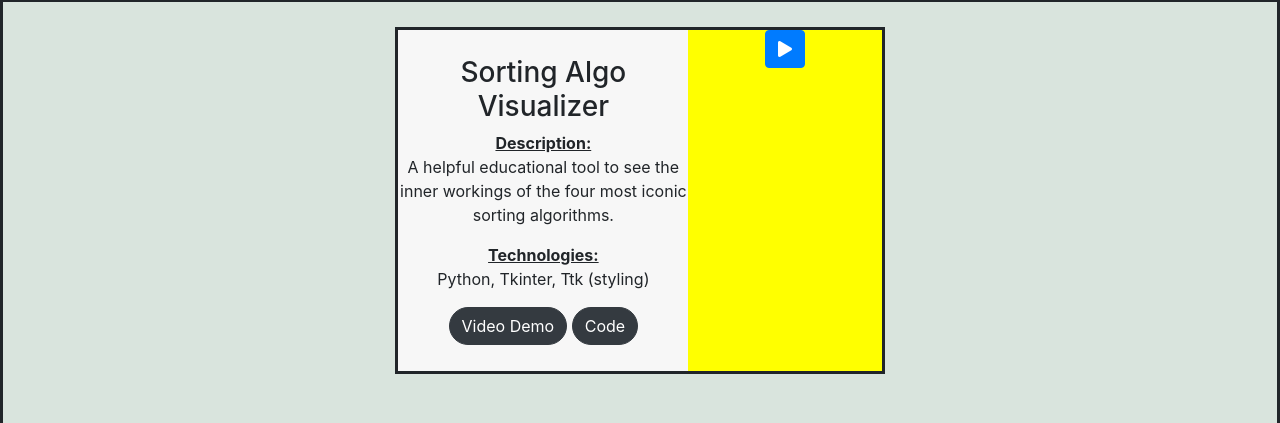
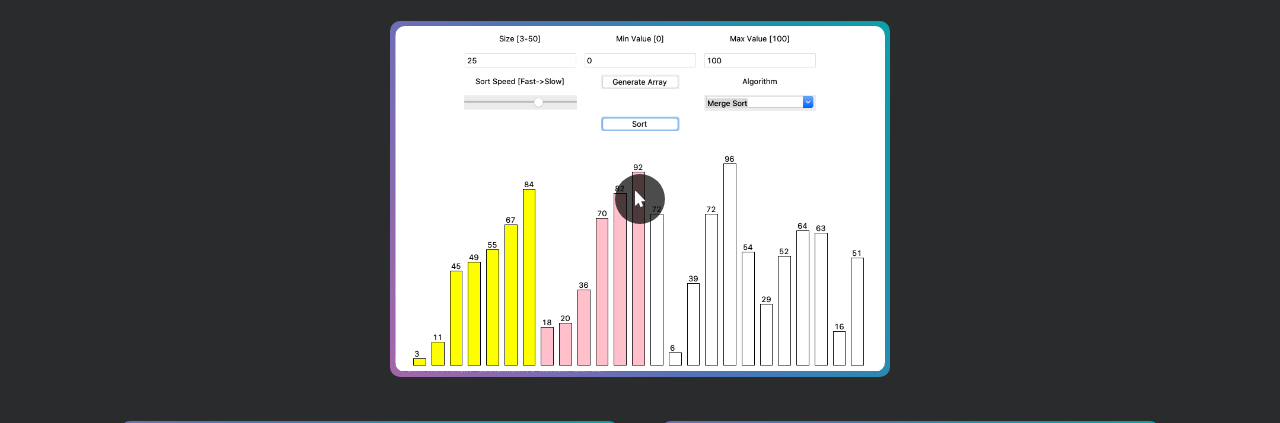
Before and after one commit to SeanFromOhio/portfolio-V1, a Flask app: page / in a window 1280 px wide. Shown: the part 857-1280 px from the top of the page. Run offline with Flask 2, Linux system fonts and the light colour scheme; some libraries are stand-ins or nearby versions.

Commit message:
Change color changes across the site. Index page now has better flow with color overlapping and indication to scroll down. Project boxes now have a color gradient border and flip when hovered.

```diff
--- a/static/css/main.css
+++ b/static/css/main.css
@@ -1,8 +1,12 @@
+@import url('https://fonts.googleapis.com/css?family=Raleway:200');
+
 html, body {
     padding: 0px;
     margin: 0px;
     height: 100%;
-    background: #d9e4dd;
+    background: #292b2c;
+    color: white;
+    scroll-behavior: smooth;
 }
 
 .full-screen {
@@ -53,6 +57,8 @@ html, body {
 .project-box {
     width: 40%;
     background: #f7f7f7;
+    font-family: Raleway;
+    color: white;
 }
 
 .project-text {
@@ -64,6 +70,23 @@ html, body {
     height: 100%;
     width: 40%;
     background: yellow;
+}
+
+.pic-overlay {
+    display: flex;
+    justify-content: center;
+    align-items: center;
+    border-radius: 50px;
+    background: rgba(0, 0, 0, 0.7);
+    width: 50px;
+    height: 50px;
+}
+
+#pic-sorting_algo {
+    background: url(/static/images/portfolio_project_sorting_algo.png);
+    background-position: center center;
+    background-size: cover;
+    background-repeat: no-repeat;
 }
 
 #pic-swerl {
@@ -91,3 +114,99 @@ html, body {
 .custom-button {
     border-radius: 20px;
 }
+
+.bg-black {
+    background: #292b2c;
+}
+
+.shape-triangle {
+    width: 0;
+    height: 0;
+    border-left: 50px solid transparent;
+    border-right: 50px solid transparent;
+    border-bottom: 50px solid #292b2c;
+    margin-top: auto;
+}
+
+/* Border gradient animation */
+.gradient-border {
+  --borderWidth: 5px;
+  background: #1D1F20;
+  position: relative;
+  border-radius: var(--borderWidth);
+}
+.gradient-border:after {
+  content: '';
+  position: absolute;
+  top: calc(-1 * var(--borderWidth));
+  left: calc(-1 * var(--borderWidth));
+  height: calc(100% + var(--borderWidth) * 2);
+  width: calc(100% + var(--borderWidth) * 2);
+  background: linear-gradient(60deg, #f79533, #f37055, #ef4e7b, #a166ab, #5073b8, #1098ad, #07b39b, #6fba82);
+  border-radius: calc(2 * var(--borderWidth));
+  z-index: -1;
+  animation: animatedgradient 3s ease alternate infinite;
+  background-size: 300% 300%;
+}
+
+
+@keyframes animatedgradient {
+	0% {
+		background-position: 0% 50%;
+	}
+	50% {
+		background-position: 100% 50%;
+	}
+	100% {
+		background-position: 0% 50%;
+	}
+}
+
+/* Flip Card Effect on Hover */
+.flip-card {
+  background-color: transparent;
+  width: 40%;
+  border: 1px solid #f1f1f1;
+  perspective: 1000px; /* Remove this if you don't want the 3D effect */
+}
+
+/* This container is needed to position the front and back side */
+.flip-card-inner {
+  position: relative;
+  width: 100%;
+  height: 100%;
+  text-align: center;
+  transition: transform 0.8s;
+  transform-style: preserve-3d;
+}
+
+/* Do an horizontal flip when you move the mouse over the flip box container */
+.flip-card:hover .flip-card-inner {
+  transform: rotateY(180deg);
+}
+
+/* Position the front and back side */
+.flip-card-front, .flip-card-back {
+  position: absolute;
+  width: 100%;
+  height: 100%;
+  -webkit-backface-visibility: hidden; /* Safari */
+  backface-visibility: hidden;
+}
+
+/* Style the front side (fallback if image is missing) */
+.flip-card-front {
+  background-color: #bbb;
+  border-radius: 10px;
+  color: black;
+}
+
+/* Style the back side */
+.flip-card-back {
+  background-color: black;
+  font-family: Raleway;
+  color: white;
+  padding: 10px;
+  border-radius: 10px;
+  transform: rotateY(180deg);
+}
--- a/templates/contact.html
+++ b/templates/contact.html
@@ -8,8 +8,8 @@
         <h1>Looking forward to hearing from you</h1>
         <br>
     </div>
-    <div class="bg-light text-center" style="width: 50%; max-height: 57%;">
-        <form action="" method="POST" class="bg-light" style="padding: 5px;">
+    <div class="bg-dark text-center" style="width: 50%; max-height: 57%;">
+        <form action="" method="POST" class="bg-black" style="padding: 5px;">
             <div class="form-row">
                 <div class="form-group col-md-6">
                     <label for="name">Name *</label>
--- a/templates/index.html
+++ b/templates/index.html
@@ -2,82 +2,135 @@
 
 {% block content %}
 
-<div id="intro-bg" class="border-solid full-screen text-center flex-col">
-    <h1>Hello, I'm Sean!</h1>
-    <p></p>
+<div id="intro-bg" class="full-screen" style="display: flex;">
+    <div style="width: 45%; display: flex; justify-content: center; flex-direction: column;">
+        <h1 style="font-size: 1000%;">Hello,</h1>
+        <h1 style="font-size: 1000%;">I'm Sean!</h1>
+    </div>
+
+    <div style="width: 10%; display: flex; align-items: center; flex-direction: column;">
+        <div class="shape-triangle"></div>
+        <a href="#projects-page" type="button" class="btn" style="position: absolute; bottom: -55px;">
+            <i class="fas fa-hand-point-down fa-lg" style="color: white;"></i>
+        </a>
+    </div>
+
+    <div style="width: 45%; display: flex; justify-content: center; flex-direction: column;">
+        <h2 class="text-center" style="margin-left: 25%; background: white; color: #292b2c; padding: 10px; border-radius: 40px; margin-right: 5%;">
+            A recent graduate with a new found aspiration of becoming a software developer, and
+            an eagerness to continue to learn more. I believe the overcoming of challenges is the best way to do so.
+        </h2>
+    </div>
+
 </div>
 
-<div id="projects-page" class="border-solid full-screen text-center">
+<div id="projects-page" class="full-screen text-center">
+    <!-- Row 1 -->
     <div class="project-row">
         <!-- PROJECT 1 -->
-        <div class="border-solid project-box flex-center">
-            <div class="project-text flex-col">
-                <div>
-                    <h3 style="font-type: cambria">Sorting Algo Visualizer</h3>
-                    <p style="margin: 0;"><b><u>Description:</u></b></p>
+        <div class="gradient-border project-box flex-center flip-card">
+            <div class="flex-col flip-card-inner">
+                <!-- Front side of card -->
+                <div class="flip-card-front flex-center" id="pic-sorting_algo">
+                    <div class="pic-overlay">
+                        <i class="fas fa-mouse-pointer" style="color: white;"></i>
+                    </div>
+<!--                    <button type="button" class="btn" style="width: 100%; height: 100%;"-->
+<!--                        data-toggle="modal" data-target="#video_demo_modal">-->
+<!--                        <i class="fas fa-play fa-lg text-dark"></i>-->
+<!--                    </button>-->
+                </div>
+
+                <!-- Back side of card -->
+                <div class="flip-card-back">
+                    <!-- Text -->
+                    <h2><b>Sorting Algo Visualizer</b></h2>
+                    <h4 style="margin: 0;"><u>Description:</u></h4>
                     <p>
                         A helpful educational tool to see the inner workings of the four most iconic sorting algorithms.
                     </p>
 
-                    <p style="margin: 0;"><b><u>Technologies:</u></b></p>
+                    <h4 style="margin: 0;"><u>Technologies:</u></h4>
                     <p>Python, Tkinter, Ttk (styling)</p>
+
+                    <!-- Buttons -->
                     <div>
-                        <a class="btn btn-dark custom-button" target="_blank"
-                           href="#">Video Demo</a>
-                        <a class="btn btn-dark custom-button" target="_blank"
-                           href="https://github.com/SeanFromOhio/Tkinter-Sorting-Algo_Visualizer">Code</a>
+                        <button type="button" class="btn btn-light custom-button"
+                                data-toggle="modal" data-target="#video_demo_modal">
+                            Video Demo
+                        </button>
+                        <a class="btn btn-light custom-button" target="_blank"
+                           href="https://github.com/SeanFromOhio/Tkinter-Sorting-Algo_Visualizer"> Code
+                        </a>
                     </div>
+
                 </div>
-            </div>
-            <div class="project-pic" id="project2" style="height: 100%;">
-                <button type="button" class="btn btn-primary" data-toggle="modal" data-target="#video_demo_modal">
-                    <i class="fas fa-play"></i>
-                </button>
             </div>
         </div>
     </div>
 
+    <!-- Row 2 -->
     <div class="project-row">
         <!-- PROJECT 2 -->
-        <div class="border-solid project-box flex-center" style="margin-right: 4%;">
-            <div class="project-text flex-col">
-                <div>
-                    <h3 style="font-type: cambria">Swerl Expense Tracker</h3>
-                    <p style="margin: 0;"><b><u>Description:</u></b></p>
+        <div class="gradient-border project-box flex-center flip-card" style="margin-right: 4%;">
+            <div class="flex-col flip-card-inner">
+                <!-- Front side of card -->
+                <div class="flip-card-front flex-center" id="pic-swerl">
+                    <div class="pic-overlay">
+                        <i class="fas fa-mouse-pointer" style="color: white;"></i>
+                    </div>
+                </div>
+
+                <!-- Back side of card -->
+                <div class="flip-card-back">
+                    <!-- Text -->
+                    <h2><b>Swerl Expense Tracker</b></h2>
+                    <h4 style="margin: 0;"><u>Description:</u></h4>
                     <p>Expense tracking made easy, with a variety of tools to take control of your finances.</p>
 
-                    <p style="margin: 0;"><b><u>Technologies:</u></b></p>
+                    <h4 style="margin: 0;"><u>Technologies:</u></h4>
                     <p>Python, Django, Javascript (small scripts), HTML5, CSS3, Plotly, Pandas (lib)</p>
+
+                    <!-- Buttons -->
                     <div>
-                        <a class="btn btn-dark custom-button" target="_blank"
+                        <a class="btn btn-light custom-button" target="_blank"
                            href="https://swerl.herokuapp.com/">Live Demo</a>
-                        <a class="btn btn-dark custom-button" target="_blank"
+                        <a class="btn btn-light custom-button" target="_blank"
                            href="https://github.com/SeanFromOhio/Swerl-Expense-Tracker">Code</a>
                     </div>
+
                 </div>
-            </div>
-            <div class="project-pic" id="pic-swerl" style="height: 100%;" >
             </div>
         </div>
         <!-- PROJECT 3 -->
-        <div class="border-solid project-box flex-center">
-            <div class="project-text flex-col">
-                <div>
-                    <h3 style="font-type: cambria">WeatherMusic</h3>
-                    <p style="margin: 0;"><b><u>Description:</u></b></p>
+        <div class="gradient-border project-box flex-center flip-card">
+            <div class="flex-col flip-card-inner">
+                <!-- Front side of card -->
+                <div class="flip-card-front flex-center" id="pic-wxmusic">
+                    <div class="pic-overlay">
+                        <i class="fas fa-mouse-pointer" style="color: white;"></i>
+                    </div>
+                </div>
+
+                <!-- Back side of card -->
+                <div class="flip-card-back">
+                    <!-- Text -->
+                    <h2><b>WeatherMusic</b></h2>
+                    <h4 style="margin: 0;"><u>Description:</u></h4>
                     <p>A fun way of combining current local weather conditions with music.</p>
 
-                    <p style="margin: 0;"><b><u>Technologies:</u></b></p>
+                    <h4 style="margin: 0;"><u>Technologies:</u></h4>
                     <p>Python, Flask, Javascript (+ AJAX), HTML5, CSS3, Google APIs, NWS API</p>
+
+                    <!-- Buttons -->
                     <div>
-                        <a class="btn btn-dark custom-button" target="_blank"
+                        <a class="btn btn-light custom-button" target="_blank"
                            href="https://weather-music-flask.herokuapp.com/">Live Demo</a>
-                        <a class="btn btn-dark custom-button" target="_blank"
+                        <a class="btn btn-light custom-button" target="_blank"
                            href="https://github.com/SeanFromOhio/weather-music-flask">Code</a>
                     </div>
+
                 </div>
-            </div>
-            <div class="project-pic" id="pic-wxmusic" style="height: 100%;" >
             </div>
         </div>
     </div>
@@ -89,7 +142,7 @@
     <div class="modal-dialog modal-dialog-centered modal-lg" role="document">
         <div class="modal-content">
             <div class="modal-header">
-                <h5 class="modal-title" id="SA_video_modal">Sorting Algorithm Video Demo</h5>
+                <h5 class="modal-title" id="SA_video_modal"><b>Sorting Algorithm Video Demo</b></h5>
                 <button type="button" class="close" data-dismiss="modal" aria-label="Close">
                     <span aria-hidden="true">&times;</span>
                 </button>
@@ -97,10 +150,7 @@
             <!-- Video -->
             <div class="modal-body">
                 <div class="flex-center">
-                    <iframe width="560" height="315" src="https://www.youtube.com/embed/v2BTLCt6xOI" frameborder="0"
-                                allow="accelerometer; autoplay; clipboard-write; encrypted-media; gyroscope;
-                                 picture-in-picture"
-                                allowfullscreen>
+                    <iframe>
                     </iframe>
                 </div>
             </div>
--- a/templates/resume.html
+++ b/templates/resume.html
@@ -4,13 +4,13 @@
 
 {% block content %}
 <div class="full-screen flex-col" style="padding: 2%; height: 165%;">
-    <h2>Resume // <a class="btn btn-dark custom-button"
+    <h2>Resume // <a class="btn btn-light custom-button"
                      href="{{ url_for('static', filename='doc/Technical Interview V1.0.pdf') }}"
                      target="_blank">Download Resume</a>
     </h2>
     <iframe
             src="https://docs.google.com/document/d/e/2PACX-1vRAxb2so_Vgh_HdBMbE7O0aVvolVvluJ9s9oXE3Wf0peJFNm0O3se8uD6NDtv2iFtjQANSiwhBk43ZH/pub?embedded=true"
-            style="width: 61%; height: 91%; border: solid;"
+            style="width: 61%; height: 87%;"
     >
     </iframe>
 </div>
```
Also changed, not shown: static/images/portfolio_project_sorting_algo.png (added).
